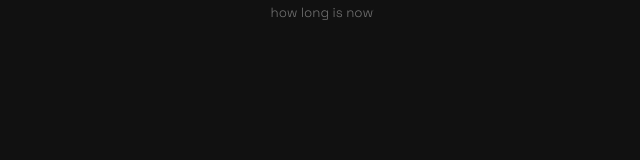
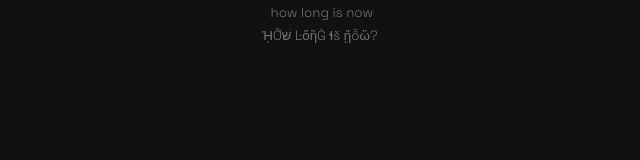
Before and after one commit to mbone1/intentionalobfusticator, a React (Create React App) app: page / in a window 1280 px wide. Shown: the top 160 px of the page, without its empty margins (313-953 px from the left). Built offline with nearby package versions, Linux system fonts and the light colour scheme.

Commit message:
layout planning, mockup created

```diff
--- a/src/App.js
+++ b/src/App.js
@@ -12,26 +12,25 @@ let phrase =
 export default function App() {
 
   const [value, setValue] = useState("")
-
+  let placeholder = "how long is now?"
   return (
     <div className="panel">
       <span></span>
       <AutosizeInput
         class="black"
         autoFocus
-        placeholder="how long is now?"
+        placeholder={placeholder}
         value={value}
         onChange={(event) => setValue(event.target.value)}
       />
       <span class="termReverse blinking">&nbsp;</span>
+      <br>
+      </br>
+      <AutosizeInput
+        placeholder={obfusticator(placeholder)}
+        class="black"
+      value={obfusticator(value)}></AutosizeInput><span class="termReverse blinking">&nbsp;</span>
 
-      {/* <tr>
-        <td nowrap height="15" class="term">
-          <span class="termReverse">&nbsp;</span>
-          <span class="termReverse">&nbsp;</span>
-
-        </td>
-      </tr> */}
     </div>
   );
 }
--- a/src/obfusticator.js
+++ b/src/obfusticator.js
@@ -118,5 +118,5 @@ export default function obfusticator(phrase) {
       oPhrase.push(element);
       }
     }
-    return oPhrase
+    return oPhrase.toString().replaceAll(",", "")
 }
--- /dev/null
+++ b/src/styles/layout.css
@@ -0,0 +1,15 @@
+@import url('https://fonts.googleapis.com/css2?family=Space+Grotesk:wght@300;700&display=swap');
+html {
+    background-color: #000000;
+}
+
+body {
+    color: #daa566;
+}
+
+.left-panel {
+    background-color: #000000;
+    color: #daa566;
+    border: 1px solid #daa566;
+    height: 500px;
+}
```
Also changed, not shown: src/layout.html (added, +61 -0 lines), mockup.png (added).
